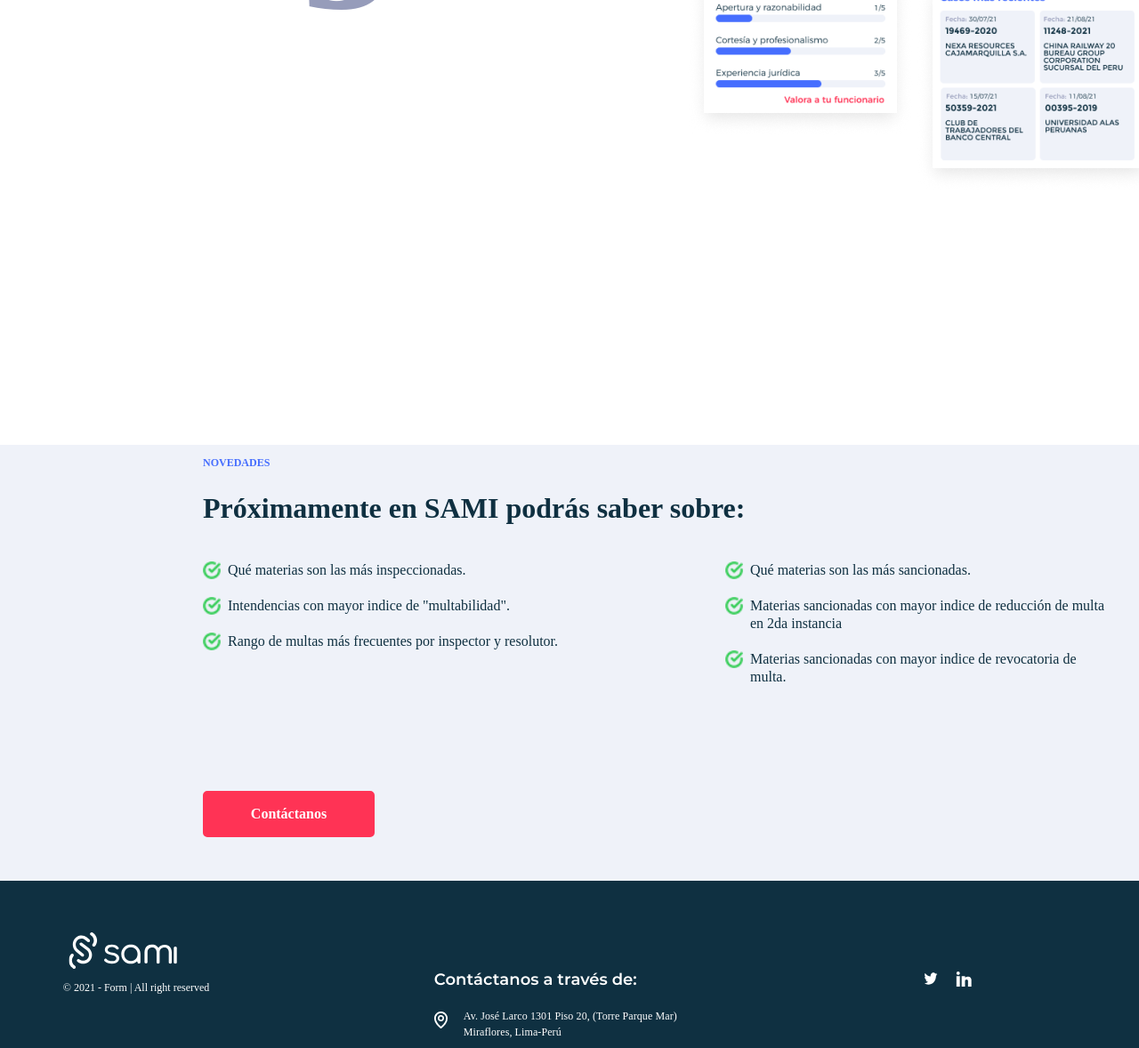
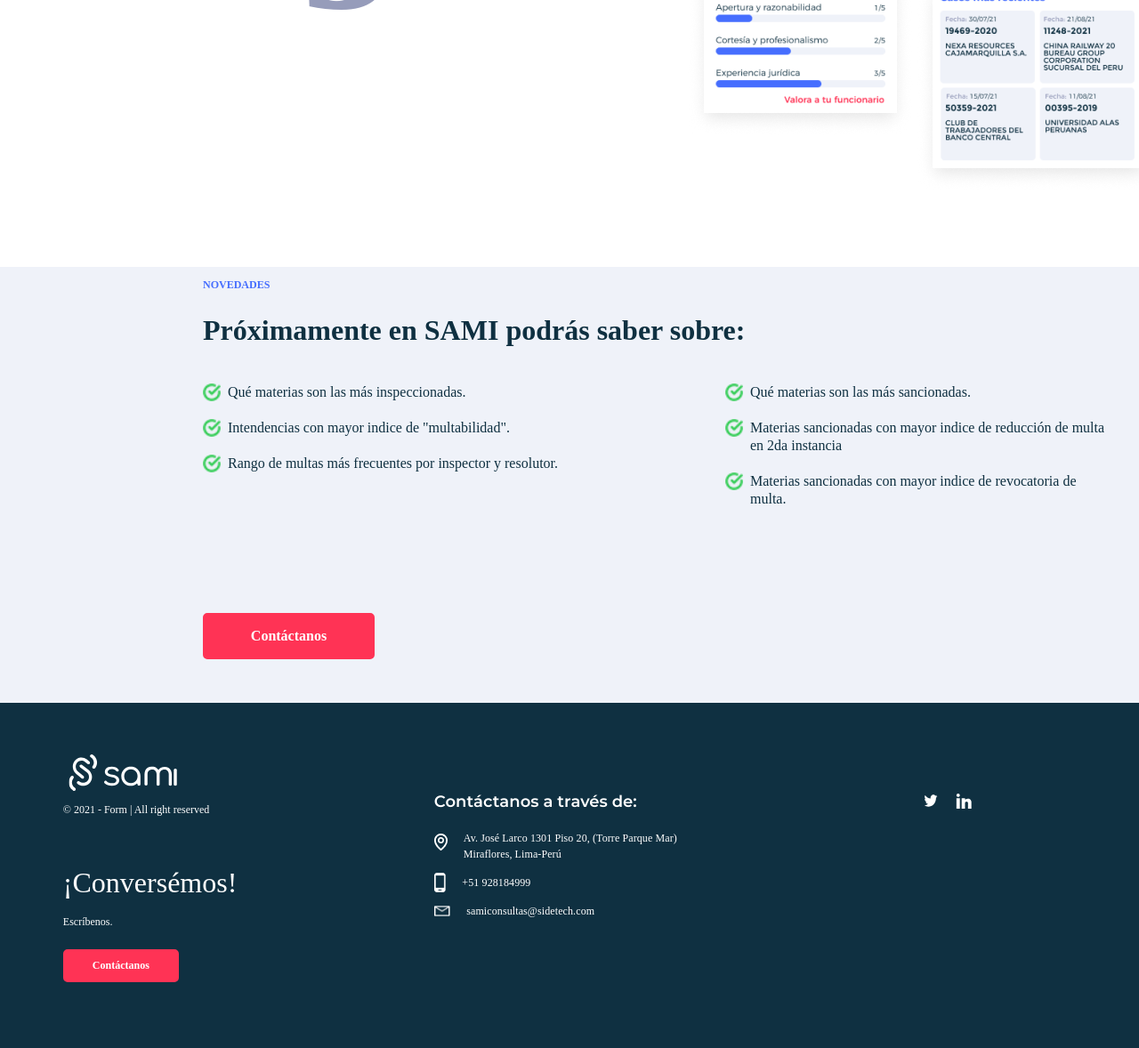
Before and after one commit to sandrahfiestas/sami-landing, a React (Create React App) app: page /samiInsights in a window 1280 px wide. Shown: the part 2151-3329 px from the top of the page at 89% size. Built offline with nearby package versions, Linux system fonts and the light colour scheme; a web font is replaced by a local one.

Commit message:
agrega margen superior

```diff
--- a/src/css/Styles.css
+++ b/src/css/Styles.css
@@ -2269,7 +2269,7 @@
   .container-samiInsights__main .content-funcionalidades__containerSteps-stepTres {
     margin-block-start: 119px;
     margin-inline-start: 113px;
-    block-size: 630px;
+    block-size: auto;
     display: flex;
   }
   .container-samiInsights__main .content-funcionalidades__containerSteps-stepTres-description {
@@ -2292,6 +2292,7 @@
   .container-samiInsights__main .content-novedades {
     block-size: 490px;
     padding-inline-start: 228px;
+    margin-block-start: 85px;
     margin-block-end: 0px;
   }
   .container-samiInsights__main .content-novedades .itemSubtitulo {
--- a/src/sass/_SamiInsights.scss
+++ b/src/sass/_SamiInsights.scss
@@ -482,7 +482,7 @@
           &-stepTres {
             margin-block-start: 119px;
             margin-inline-start: 113px;
-            block-size: 630px;
+            block-size: auto;
             display: flex;
             &-description {
               display: flex;
@@ -507,6 +507,7 @@
       .content-novedades {
         block-size: 490px;
         padding-inline-start: 228px;
+        margin-block-start: 85px;
         margin-block-end: 0px;
         .itemSubtitulo {
           font-size: 1.2rem;
```
Also changed, not shown: 1 other file (tests, documents, lock files or other folders).
